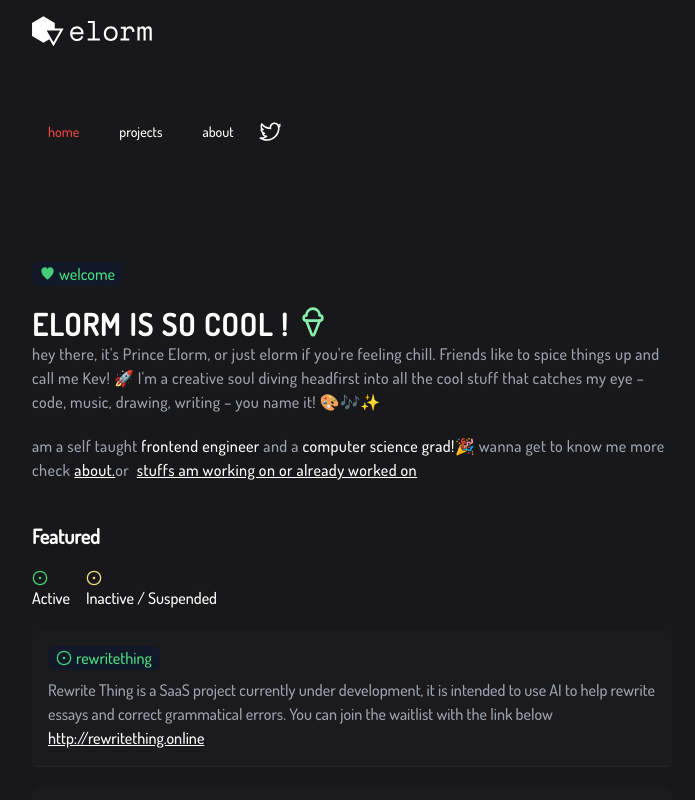
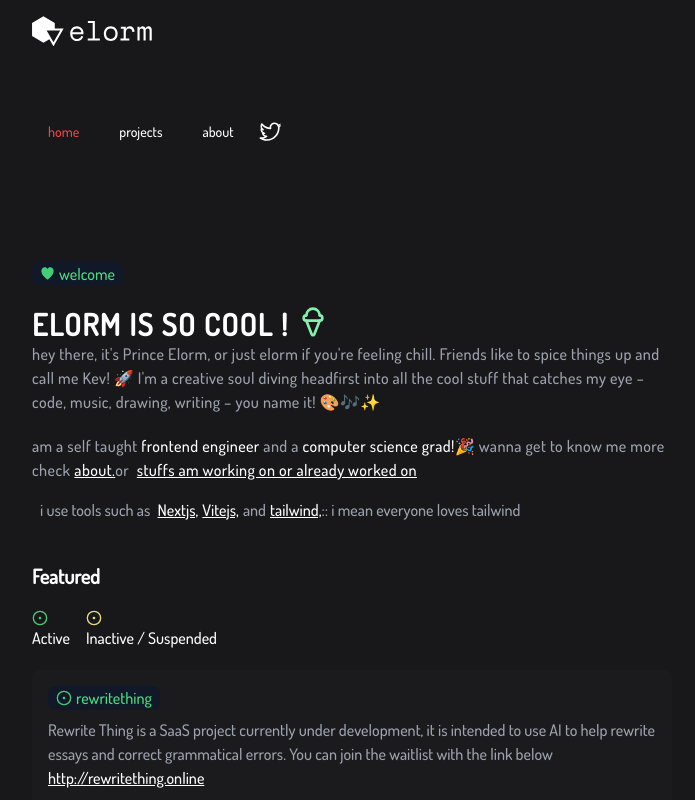
Before and after one commit to Akarikev/elorm, a Next.js app: page / in a window 1280 px wide. Shown: the top 800 px of the page, without its empty margins (288-983 px from the left). Built offline with nearby package versions, Linux system fonts and the light colour scheme.

Commit message:
mod: tools

```diff
--- a/app/page.tsx
+++ b/app/page.tsx
@@ -60,6 +60,32 @@ export default function Home() {
                   stuffs am working on or already worked on
                 </Link>
               </p>
+
+              <div className="mt-4 text-gray-400">
+                <div className="ml-2">
+                  i use tools such as{" "}
+                  <Link
+                    href={`https://nextjs.org`}
+                    className="underline text-white ml-1"
+                  >
+                    Nextjs,
+                  </Link>
+                  <Link
+                    href={`https://vitejs.dev`}
+                    className="underline text-white ml-1 mr-1"
+                  >
+                    Vitejs,
+                  </Link>
+                  and
+                  <Link
+                    href={`https://tailwindcss.com`}
+                    className="underline text-white ml-1"
+                  >
+                    tailwind,
+                  </Link>
+                  :: i mean everyone loves tailwind
+                </div>
+              </div>
             </div>
 
             {/* featured */}
--- a/app/projects/page.tsx
+++ b/app/projects/page.tsx
@@ -59,6 +59,10 @@ function page() {
           </div>
 
           {/* dev packages */}
+
+          <div>
+            <div></div>
+          </div>
         </div>
       </div>
     </div>
```
